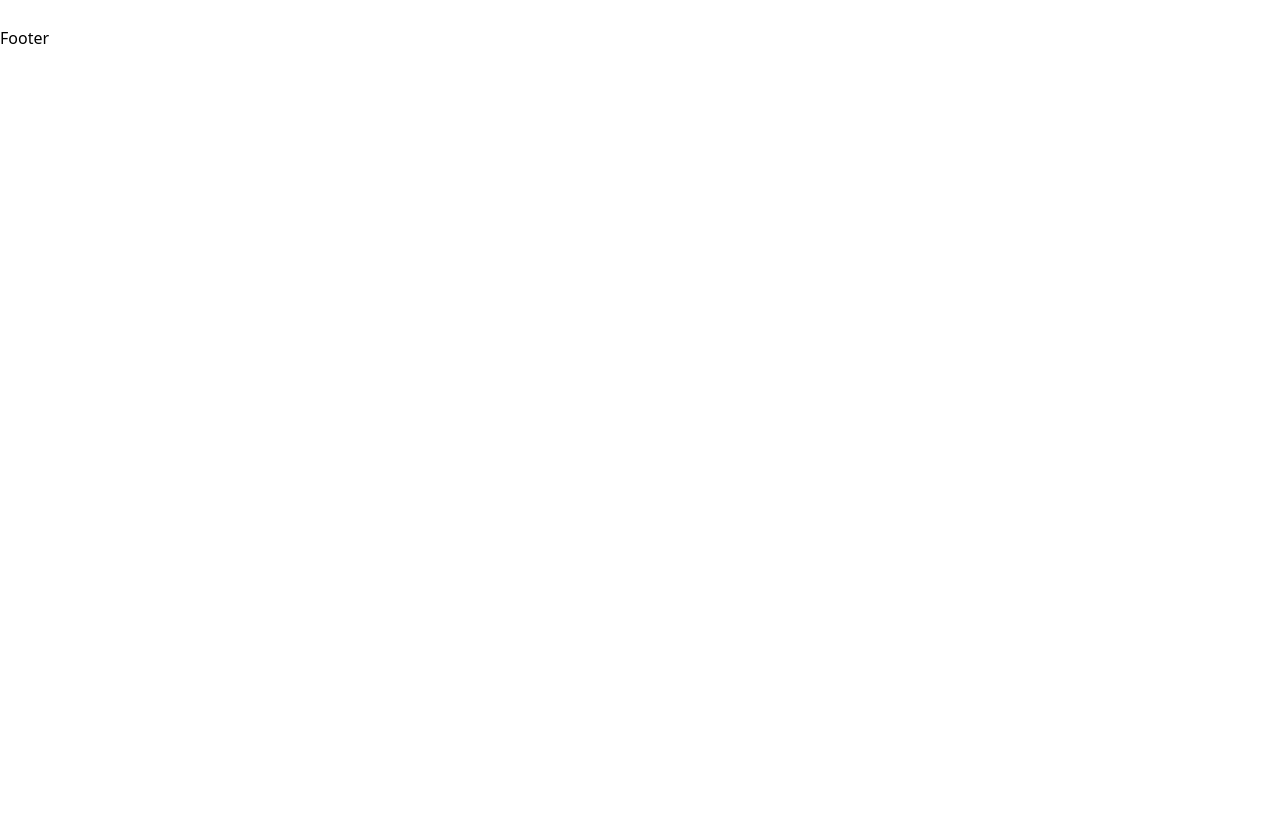
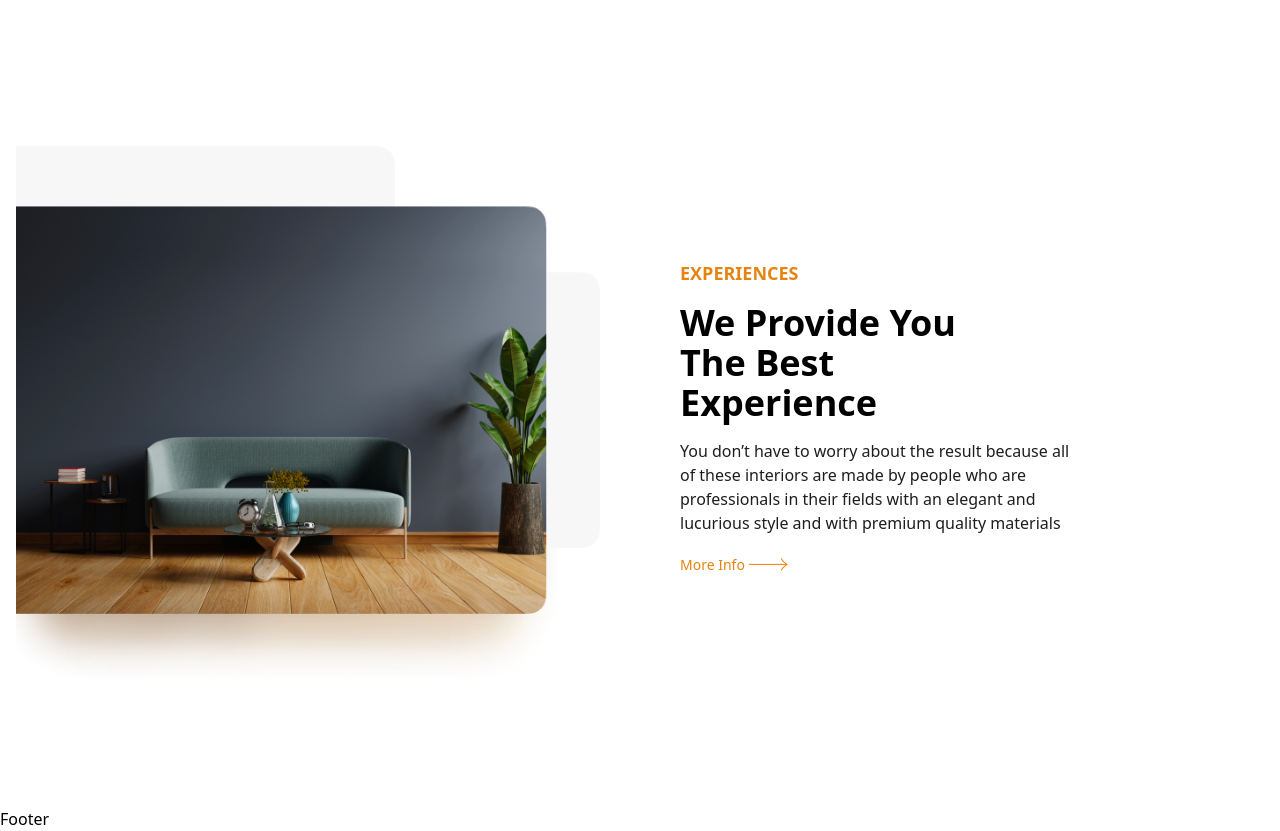
Before and after one commit to mn-sohel/panto-furniture, a React (Vite) app: page / in a window 1280 px wide. Shown: the part 1980-2811 px from the top of the page. Before the commit the page ends 2030 px from the top, so only its background shows below. Built offline with nearby package versions, Linux system fonts and the light colour scheme.

Commit message:
Experience part done
Episode 278

```diff
--- /dev/null
+++ b/src/pages/home/Experience.jsx
@@ -0,0 +1,22 @@
+import React from 'react'
+import experienceImg from '../../assets/expricences.png'
+import Button from '../../components/Button'
+
+const Experience = () => {
+  return (
+    <section className='section-container my-24 flex flex-col md:flex-row items-center justify-between md:gap-20 gap-8'>
+        <div className='md:w-1/2 md:h-[541px]'>
+            <img src={experienceImg} alt="" className='h-full w-full'/>
+        </div>
+        <div className='md:w-1/2 mx-auto'>
+            <h3 className='uppercase text-lg font-semibold text-[#E58411] mb-4'>experiences</h3>
+            <h2 className='capitalize text-4xl font-bold mb-4 lg:w-1/2'>we provide you the best experience</h2>
+            {/* <p className='text-[#1E1E1E] dark:text-white mb-5 lg:w-2/3'>You don’t have to worry about the result because all of these interiors are made by people who are professionals in their fields with an elegant and lucurious style and with premium quality materials  </p> */}
+            <p className='text-[#1E1E1E] mb-5 lg:w-2/3'>You don’t have to worry about the result because all of these interiors are made by people who are professionals in their fields with an elegant and lucurious style and with premium quality materials  </p>
+            <Button text="More Info"/>
+        </div>
+    </section>
+  )
+}
+
+export default Experience
--- a/src/pages/home/HomePage.jsx
+++ b/src/pages/home/HomePage.jsx
@@ -2,6 +2,7 @@
 import HeroPage from './HeroPage'
 import WhyChoose from './WhyChoose'
 import Products from '../shop/Products'
+import Experience from './Experience'
 
 const HomePage = () => {
   return (
@@ -9,6 +10,7 @@
       <HeroPage/>
       <WhyChoose/>
       <Products headLine="Best Selling Product"/>
+      <Experience/>
     </>
   )
 }
```
